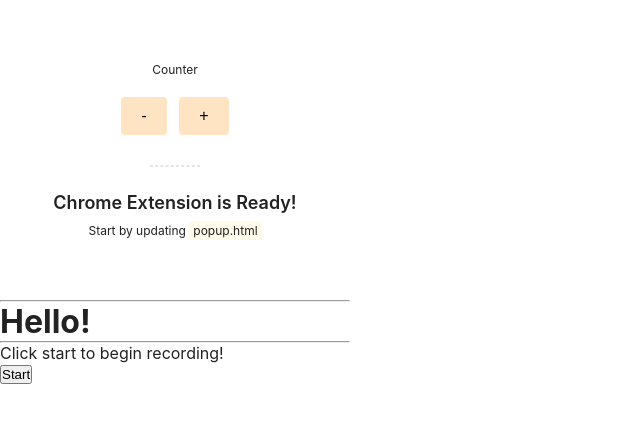
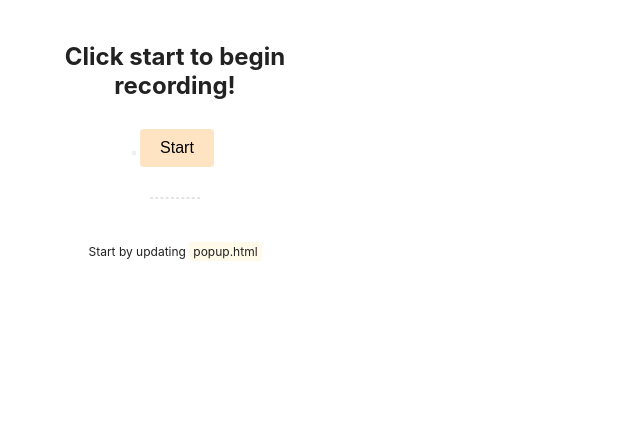
Before and after one commit to djmbritt/Verbose-Notetaker, a website built with webpack: page chrome_ext/public/popup.html in a window 1280 px wide. Shown: the whole page, without its empty margins (0-640 px from the left). Built offline with nearby package versions, Linux system fonts and the light colour scheme; files whose address does not match are found by name.

Commit message:
add popup

```diff
--- a/chrome_ext/public/popup.html
+++ b/chrome_ext/public/popup.html
@@ -6,21 +6,27 @@
     <link rel="stylesheet" href="popup.css" />
   </head>
   <body>
-    <source src="https://cdnjs.cloudflare.com/ajax/libs/RecordRTC/5.6.2/RecordRTC.min.js" >
     <div class="app">
-      <p class="counter-label">Counter</p>
-      <div id="counter" class="counter"></div>
-      <div class="button-container">
-        <button id="decrementBtn" class="button">-</button>
-        <button id="incrementBtn" class="button">+</button>
-      </div>
 
-      <hr class="divider" />
 
-      <p class="title">Chrome Extension is Ready!</p>
+      <div class="real-time-interface">
+        <h2 id="real-time-title" class="real-time-interface__title">Click start to begin recording!<h2/>
+          <br>
+          <button class="button-container">
+            <button id="button" class="real-time-interface__button button">Start</button>
+          </button>
+          <br>
+          <p id="message" class="real-time-interface__message"></p>
+        </div>
+
+        <hr class="divider" />
+      <br>
       <p class="subtitle">Start by updating <code>popup.html</code></p>
     </div>
 
+    <script src="index.js"></script>
+
+    <!-- Take a look here for some inspiration, we need to remove this later. -->
     <script src="popup.js"></script>
 
     <!--
@@ -30,15 +36,7 @@
       To create a production bundle, use `npm run build`.
     -->
 
-    <hr>
-    <h1>Hello!</h1>
-    <hr>
 
-    <div class="real-time-interface">
-      <p id="real-time-title" class="real-time-interface__title">Click start to begin recording!</p>
-      <button id="button" class="real-time-interface__button">Start</button>
-      <p id="message" class="real-time-interface__message"></p>
-    </div>
-    <script src="index.js"></script>
+
   </body>
 </html>
```
